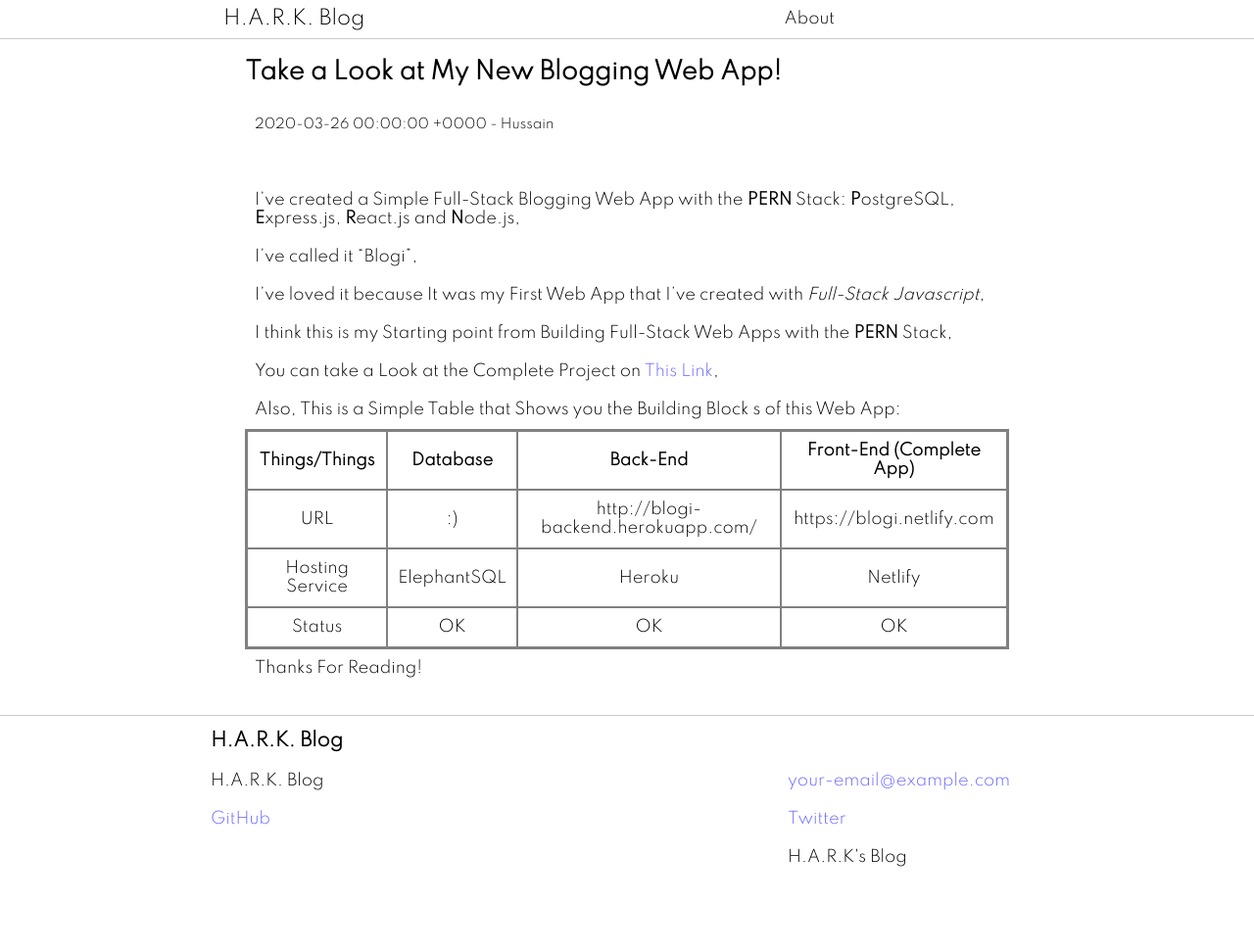
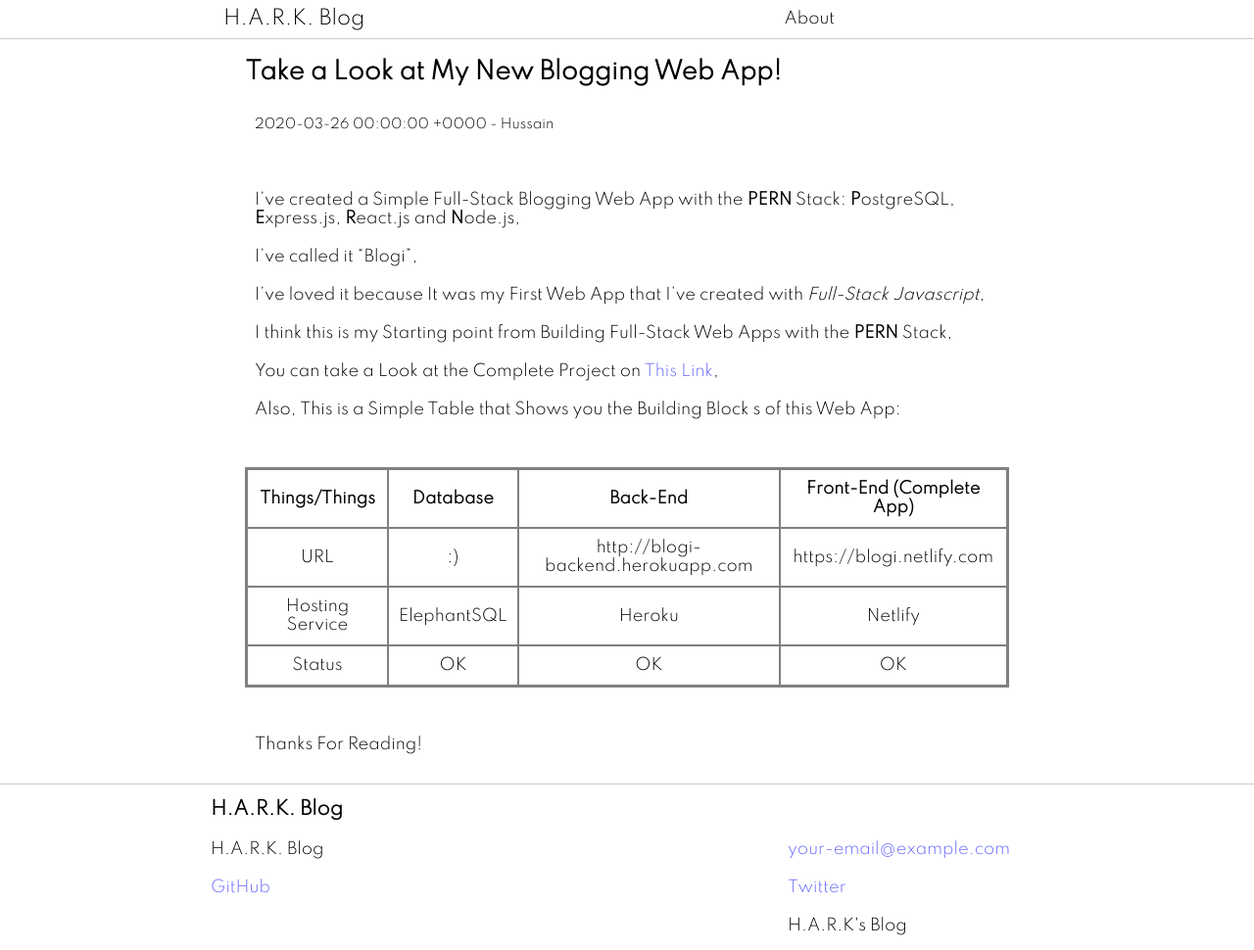
Before and after one commit to HussainARK/blog, a Jekyll site: the page built from _posts/2020-03-26-my-new-blogging-webapp.md, in a window 1280 px wide. Shown: the whole page at 98% size. Built offline with Jekyll 4.4.1, drawn with Linux system fonts in a browser that asks for light colours; before the commit the page ends 900 px from its top, so only the background shows below that.

Commit message:
Edited the Post

```diff
--- a/_posts/2020-03-26-my-new-blogging-webapp.md
+++ b/_posts/2020-03-26-my-new-blogging-webapp.md
@@ -16,10 +16,14 @@
 
 Also, This is a Simple Table that Shows you the Building Block s of this Web App:
 
+<br />
+
 |  Things/Things  |   Database  |               Back-End              |  Front-End (Complete App) |
 |:---------------:|:-----------:|:-----------------------------------:|:-------------------------:|
-|       URL       |      :)     | http://blogi-backend.herokuapp.com/ | https://blogi.netlify.com |
+|       URL       |      :)     | http://blogi-backend.herokuapp.com | https://blogi.netlify.com |
 | Hosting Service | ElephantSQL |                Heroku               |          Netlify          |
 |      Status     |      OK     |                  OK                 |             OK            |
 
+<br />
+
 Thanks For Reading!
```
